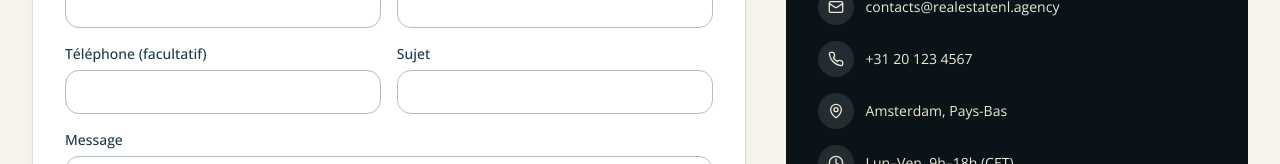
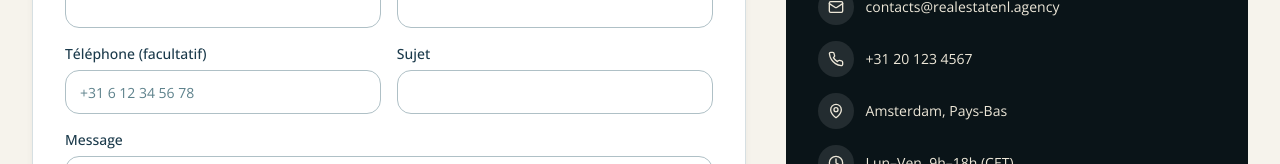
Before and after one commit to Medellin20/RealEstate, a Next.js app: page /contact in a window 1280 px wide. Shown: the part 403-567 px from the top of the page. Built offline with nearby package versions, Linux system fonts and the light colour scheme; no server answers.

Commit message:
New Configs

```diff
--- a/app/(public)/appartements/[slug]/page.tsx
+++ b/app/(public)/appartements/[slug]/page.tsx
@@ -137,7 +137,6 @@ export default async function PropertyDetailPage({ params }: PageProps) {
             <div className="mt-10">
               <h2 className="text-lg font-bold text-ink-900">Détails du logement</h2>
               <dl className="mt-4 grid grid-cols-1 gap-x-8 gap-y-3 sm:grid-cols-2">
-                <DetailRow label="Prix au m²" value={formatPrice(property.monthly_price / property.surface_m2)} />
                 <DetailRow label="Offert depuis" value={formatDate(property.created_at)} />
                 <DetailRow label="Caution" value={formatPrice(property.deposit_amount)} />
                 <DetailRow label="Type de contrat" value={property.contract_type} />
--- a/components/forms/contact-form.tsx
+++ b/components/forms/contact-form.tsx
@@ -53,7 +53,7 @@ export function ContactForm() {
       <div className="grid grid-cols-1 gap-4 sm:grid-cols-2">
         <div>
           <Label htmlFor="phone">Téléphone (facultatif)</Label>
-          <Input id="phone" type="tel" {...register('phone')} />
+          <Input id="phone" type="tel" placeholder="+31 6 12 34 56 78" {...register('phone')} />
           <FieldError message={errors.phone?.message} />
         </div>
         <div>
--- a/components/forms/reservation-form.tsx
+++ b/components/forms/reservation-form.tsx
@@ -121,7 +121,7 @@ export function ReservationForm({
               </div>
               <div>
                 <Label htmlFor="phone">Téléphone</Label>
-                <Input id="phone" type="tel" placeholder="+33 6 12 34 56 78" {...register('phone')} />
+                <Input id="phone" type="tel" placeholder="+31 6 12 34 56 78" {...register('phone')} />
                 <FieldError message={errors.phone?.message} />
               </div>
             </motion.div>
--- a/components/forms/viewing-request-form.tsx
+++ b/components/forms/viewing-request-form.tsx
@@ -157,7 +157,7 @@ export function ViewingRequestForm({
               </div>
               <div>
                 <Label htmlFor="phone">Téléphone</Label>
-                <Input id="phone" type="tel" placeholder="+33 6 12 34 56 78" {...register('phone')} />
+                <Input id="phone" type="tel" placeholder="+31 6 12 34 56 78" {...register('phone')} />
                 <FieldError message={errors.phone?.message} />
               </div>
               <div>
```
